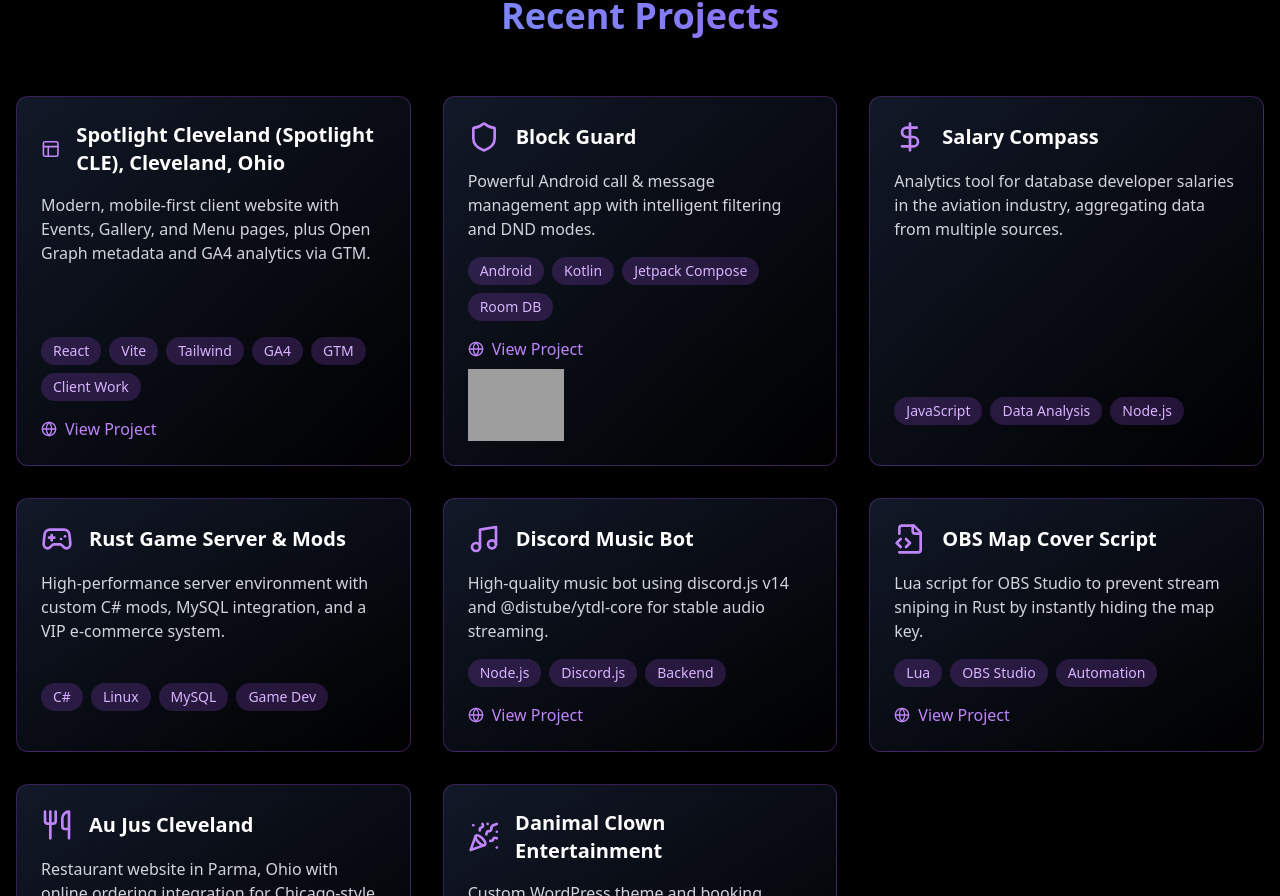
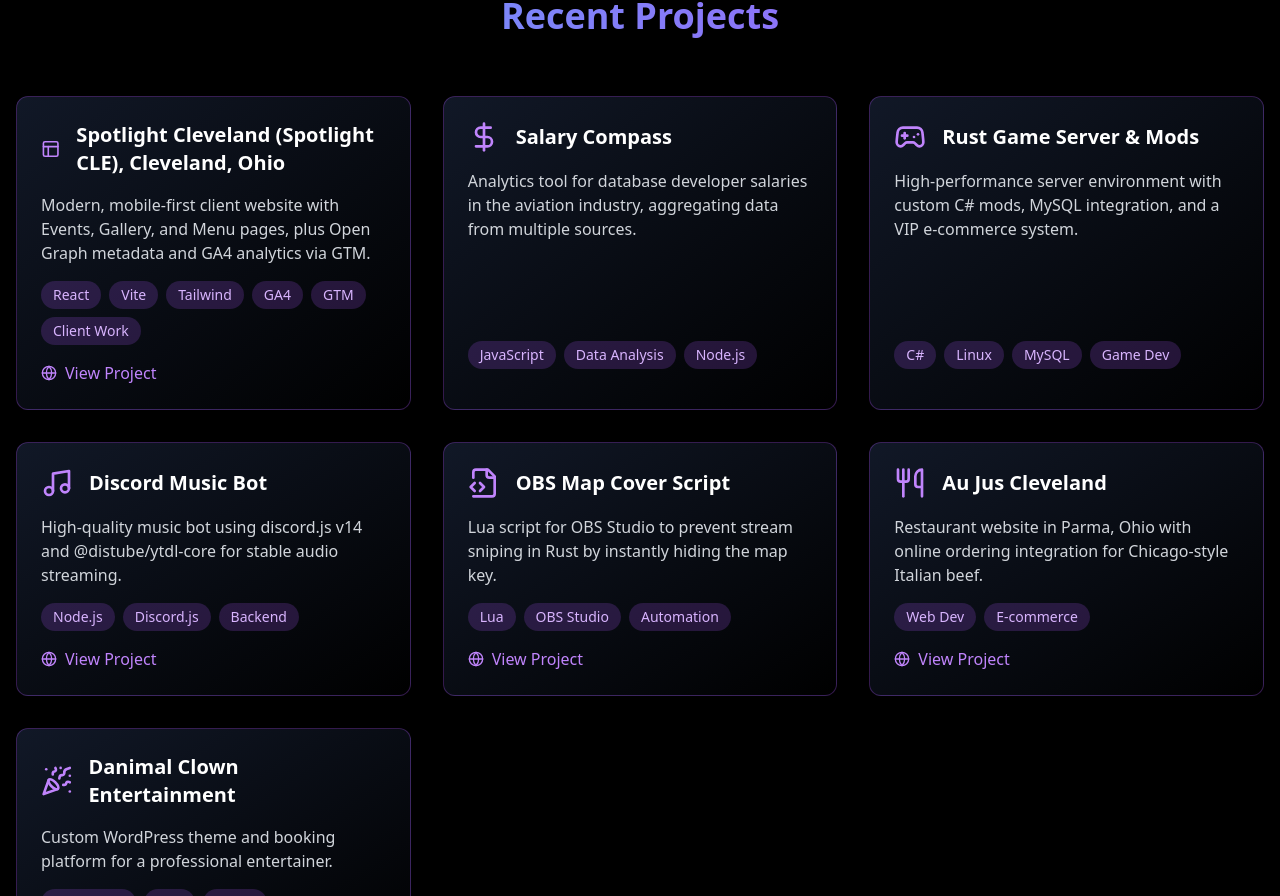
Before and after one commit to Derek-G1/Derek-Gembus-Official, a React (Create React App) app: page / in a window 1280 px wide. Shown: the part 4978-5874 px from the top of the page. Built offline with nearby package versions, Linux system fonts and the light colour scheme; grey boxes are pictures that could not be loaded.

Commit message:
updated website

```diff
--- a/src/App.js
+++ b/src/App.js
@@ -6,7 +6,7 @@
 import {
   Code2, Database, Terminal, Server, FileCode2, Brain, BarChart,
   Laptop, Music, Utensils, PartyPopper, Globe,
-  Gamepad2, Shield, DollarSign, GraduationCap, MessageSquareQuote, BookOpen,
+  Gamepad2, DollarSign, GraduationCap, MessageSquareQuote, BookOpen,
   Layout, Smartphone, Clock
 } from 'lucide-react';
 import { setPageMeta } from './utils/seo';
@@ -206,15 +206,6 @@
       tags: ["React", "Vite", "Tailwind", "GA4", "GTM", "Client Work"],
       icon: Layout,
       url: "https://spotlightcle.com"
-    },
-    {
-      title: "Block Guard",
-      description:
-        "Powerful Android call & message management app with intelligent filtering and DND modes.",
-      tags: ["Android", "Kotlin", "Jetpack Compose", "Room DB"],
-      icon: Shield,
-      playStoreUrl: "https://play.google.com/store/apps/details?id=com.radstormtech.blockguard",
-      url: "https://blockguard.app/"
     },
     {
       title: "Salary Compass",
```
